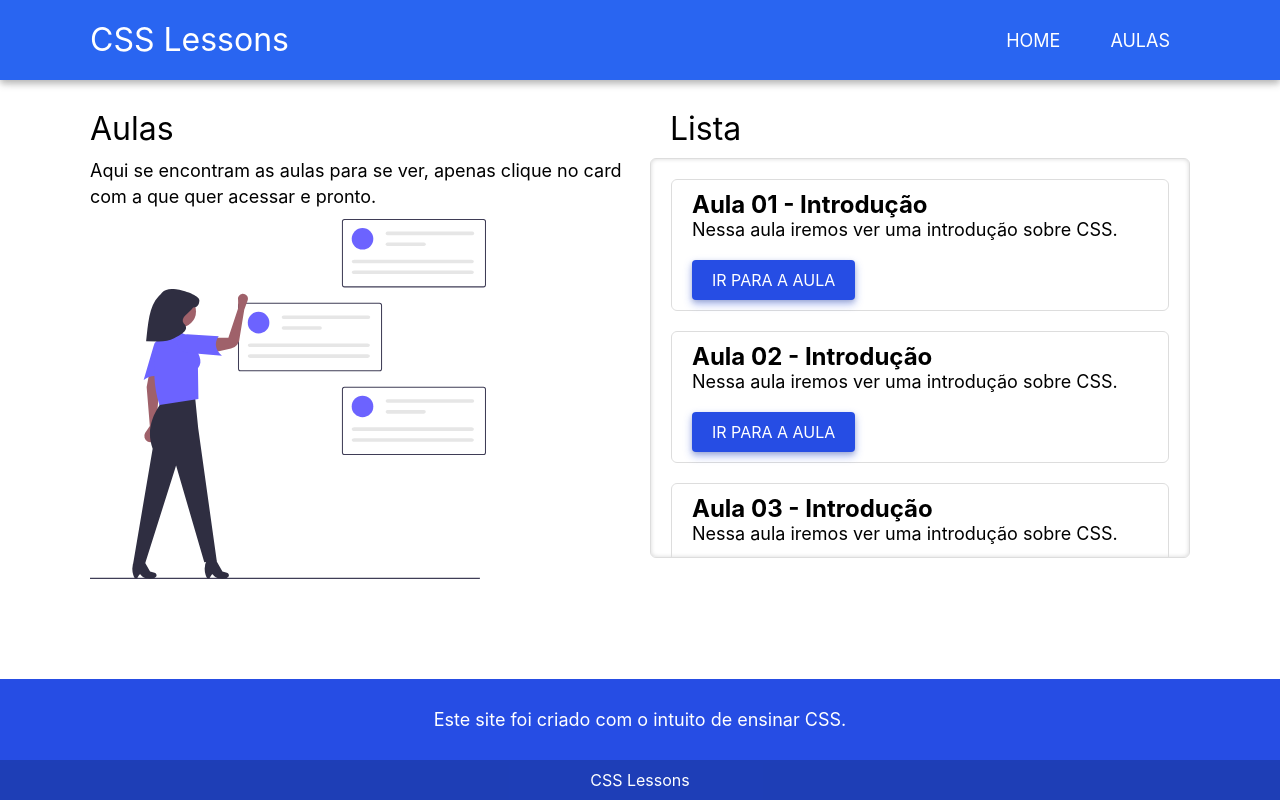
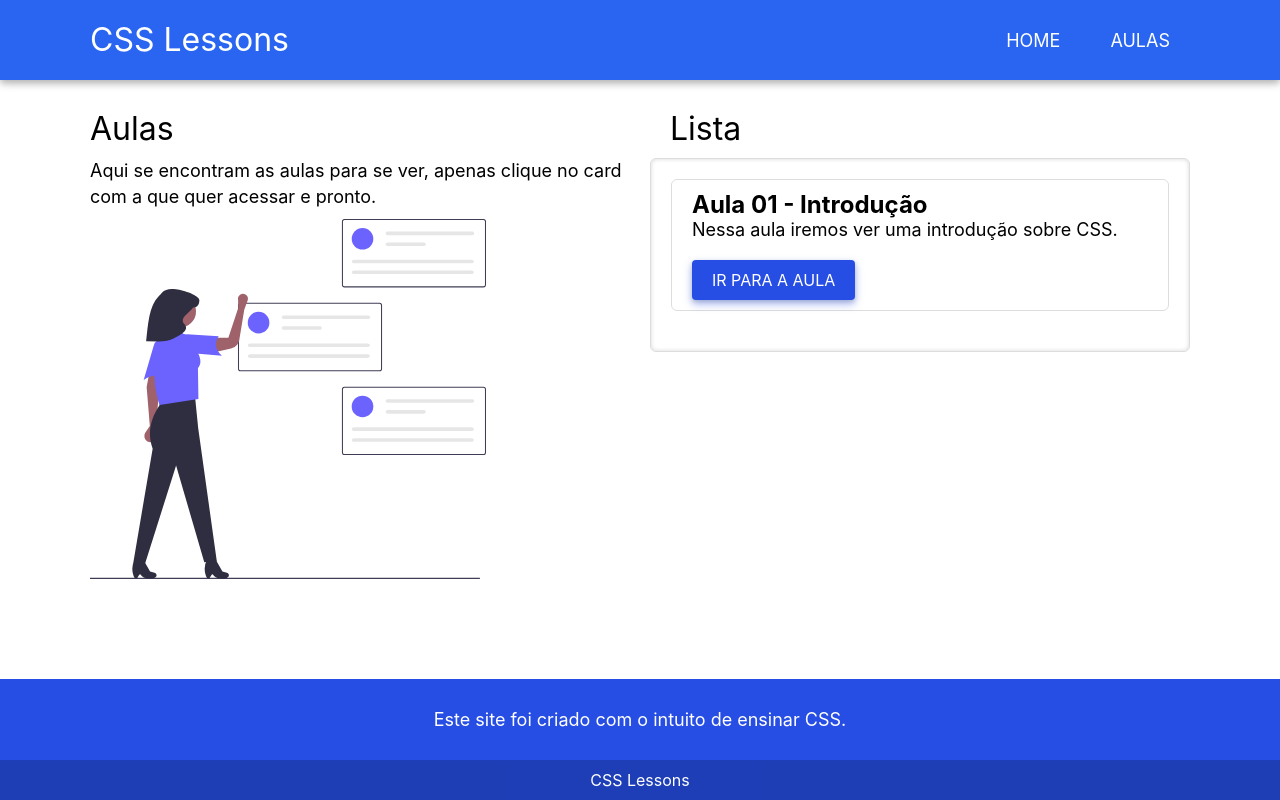
Before and after one commit to Lucas-Ayabe/css-lessons, a Nuxt app: page /lessons in a window 1280 px wide. Built offline with nearby package versions, Linux system fonts and the light colour scheme.

Commit message:
aula um semi-liberada

```diff
--- a/pages/lessons/index.vue
+++ b/pages/lessons/index.vue
@@ -65,27 +65,27 @@ export default {
           id: 1,
           title: 'Introdução',
           desc: 'Nessa aula iremos ver uma introdução sobre CSS.'
-        },
-        {
-          id: 2,
-          title: 'Introdução',
-          desc: 'Nessa aula iremos ver uma introdução sobre CSS.'
-        },
-        {
-          id: 3,
-          title: 'Introdução',
-          desc: 'Nessa aula iremos ver uma introdução sobre CSS.'
-        },
-        {
-          id: 4,
-          title: 'Introdução',
-          desc: 'Nessa aula iremos ver uma introdução sobre CSS.'
-        },
-        {
-          id: 5,
-          title: 'Introdução',
-          desc: 'Nessa aula iremos ver uma introdução sobre CSS.'
         }
+        // {
+        //   id: 2,
+        //   title: 'Introdução',
+        //   desc: 'Nessa aula iremos ver uma introdução sobre CSS.'
+        // },
+        // {
+        //   id: 3,
+        //   title: 'Introdução',
+        //   desc: 'Nessa aula iremos ver uma introdução sobre CSS.'
+        // },
+        // {
+        //   id: 4,
+        //   title: 'Introdução',
+        //   desc: 'Nessa aula iremos ver uma introdução sobre CSS.'
+        // },
+        // {
+        //   id: 5,
+        //   title: 'Introdução',
+        //   desc: 'Nessa aula iremos ver uma introdução sobre CSS.'
+        // }
       ]
     }
   }
```
